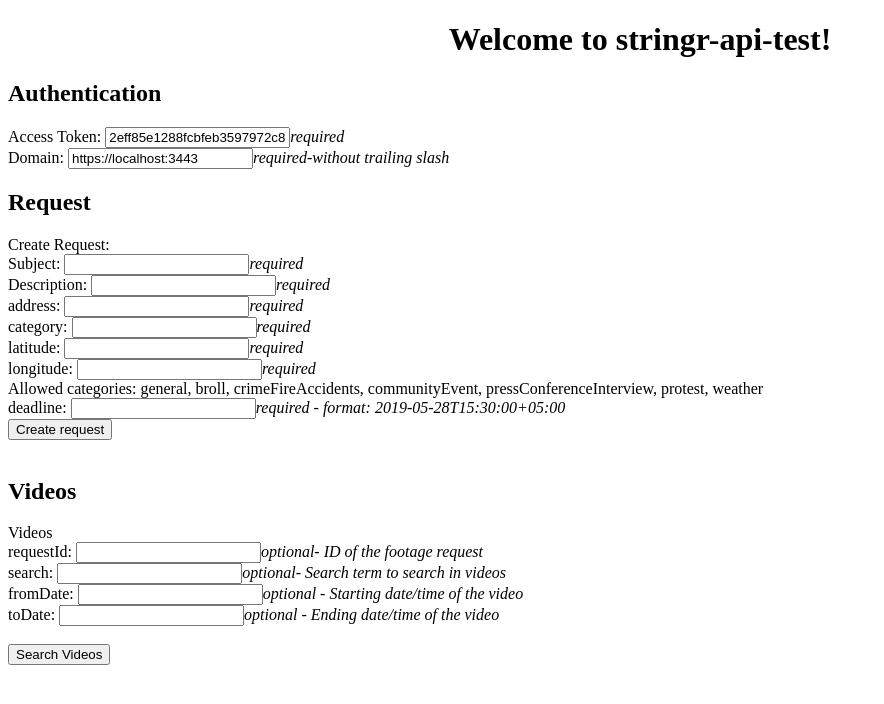
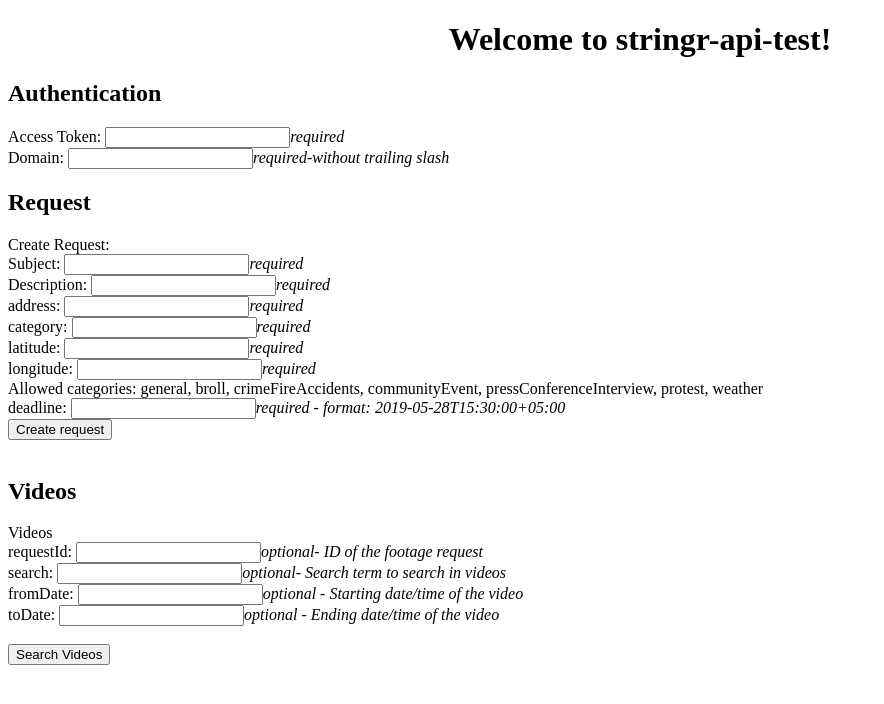
Before and after one commit to umairyounus10p/stringr-api-view, an Angular app: page / in a window 1280 px wide. Shown: the top 704 px of the page, without its empty margins (0-884 px from the left). Built offline with nearby package versions, Linux system fonts and the light colour scheme.

Commit message:
remove download link and remove hard code values

```diff
--- a/src/app/app.component.html
+++ b/src/app/app.component.html
@@ -61,7 +61,7 @@
         <br>
         {{vid.Description}}
         <br>
-        <button (click)="purchaseVideo(vid._id)">Purshased Video</button> | <button (click)="getDownloadVideo(vid._id)">Download
+        <button (click)="purchaseVideo(vid._id)">Purshased Video</button> <span style="padding-left:5px"></span> <button *ngIf="!vid.isLiveStream" (click)="getDownloadVideo(vid._id)">Download
           Video</button>
       </div>
     </div>
--- a/src/app/app.component.ts
+++ b/src/app/app.component.ts
@@ -9,8 +9,8 @@ import { HttpClient, HttpHeaders } from '@angular/common/http';
 export class AppComponent {
   title = 'stringr-api-test';
   reponse: any = {};
-  accesstoken: string = '2eff85e1288fcbfeb3597972c83b1d4a';
-  domain: string = 'https://localhost:3443';
+  accesstoken: string = ''; // '2eff85e1288fcbfeb3597972c83b1d4a';
+  domain: string = ''; // 'https://localhost:3443';
   videos: any;
   //
   videosRequestId: string;
```
